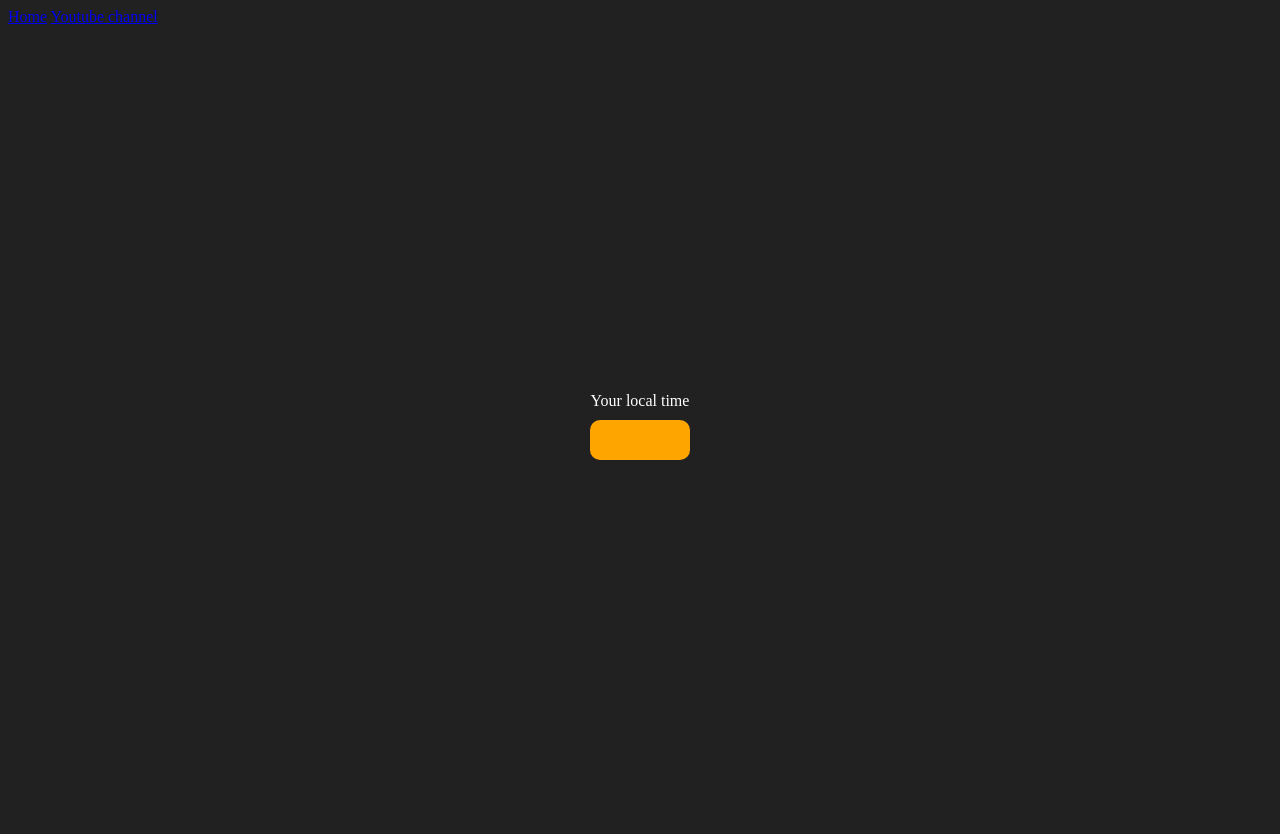
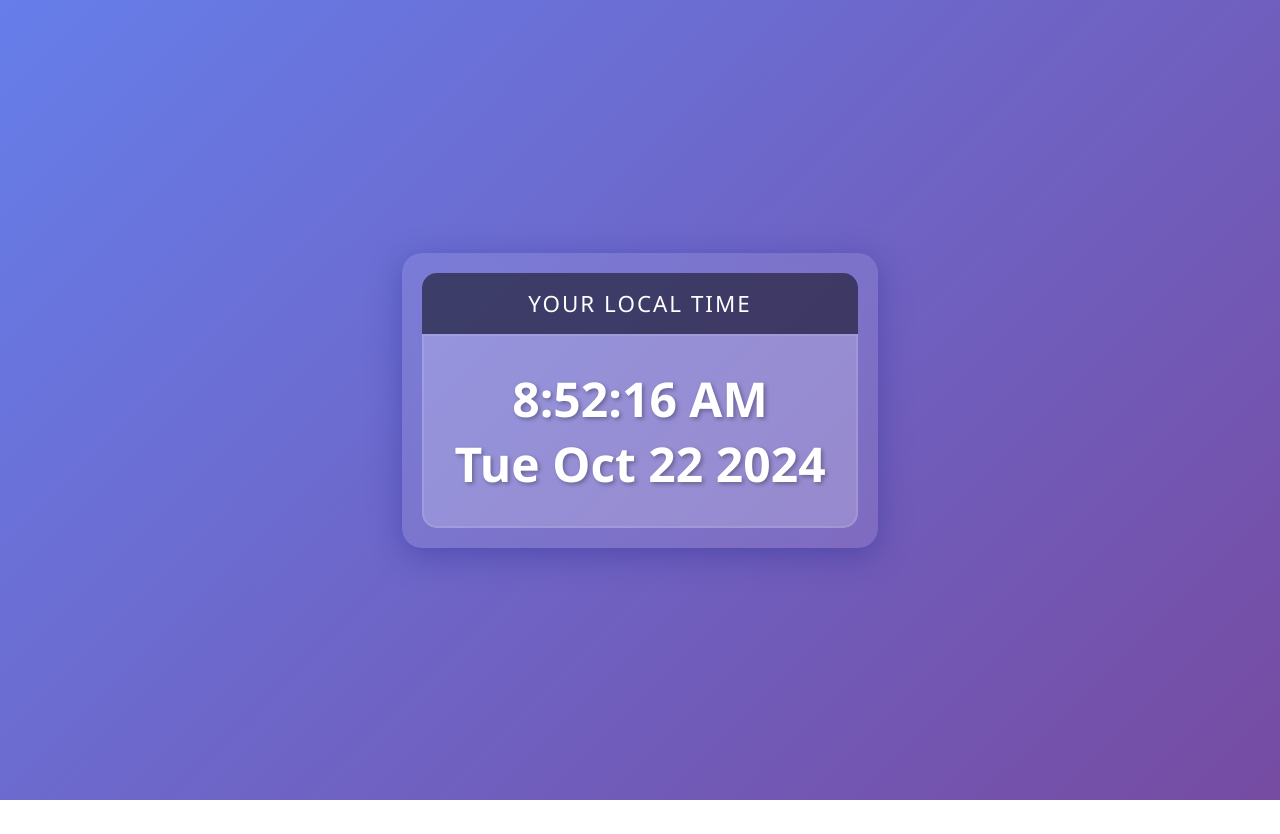
Before and after one commit to prashantbhandary/Js, a plain HTML site: page 9-Digitalclock/index.html in a window 1280 px wide. After the commit the page ends 800 px from the top, so only its background shows below. Drawn offline with Linux system fonts and the light colour scheme.

Commit message:
digital clock.

```diff
--- a/9-Digitalclock/index.html
+++ b/9-Digitalclock/index.html
@@ -4,36 +4,10 @@
     <meta charset="UTF-8" />
     <meta name="viewport" content="width=device-width, initial-scale=1.0" />
     <meta http-equiv="X-UA-Compatible" content="ie=edge" />
-    <link rel="stylesheet" type="text/css" href="../styles.css" />
+    <link rel="stylesheet" href="style.css">
     <title>Your Local Time</title>
-    <style>
-      body {
-        background-color: #212121;
-        color: #fff;
-      }
-      .center {
-        display: flex;
-        height: 100vh;
-        justify-content: center;
-        align-items: center;
-        flex-direction: column;
-      }
-      #clock {
-        font-size: 40px;
-        background-color: orange;
-        padding: 20px 50px;
-        margin-top: 10px;
-        border-radius: 10px;
-      }
-    </style>
   </head>
   <body>
-    <nav>
-      <a href="/" aria-current="page">Home</a>
-      <a target="_blank" href="https://www.youtube.com/@chaiaurcode"
-        >Youtube channel</a
-      >
-    </nav>
     <div class="center">
       <div id="banner"><span>Your local time</span></div>
       <div id="clock"></div>
--- a/9-Digitalclock/script.js
+++ b/9-Digitalclock/script.js
@@ -0,0 +1,14 @@
+const clock= document.getElementById("clock")
+
+// document.querySelector("#clock")
+
+function update(){
+    let date =new Date()
+    const timeString  = date.toLocaleTimeString();
+    const dateString  = date.toDateString();
+
+    clock.innerHTML = ` ${timeString} <br> ${dateString}`
+
+}
+setInterval(update,1000)
+update(); // Initial call to display time immediately
--- /dev/null
+++ b/9-Digitalclock/style.css
@@ -0,0 +1,64 @@
+body {
+    font-family: 'Segoe UI', Tahoma, Geneva, Verdana, sans-serif;
+    background: linear-gradient(135deg, #667eea 0%, #764ba2 100%);
+    margin: 0;
+    padding: 0;
+    display: flex;
+    justify-content: center;
+    align-items: center;
+    height: 100vh;
+    color: #ffffff;
+  }
+
+  .center {
+    text-align: center;
+    background: rgba(255, 255, 255, 0.1);
+    backdrop-filter: blur(10px);
+    border-radius: 20px;
+    padding: 20px;
+    box-shadow: 0 8px 32px 0 rgba(31, 38, 135, 0.37);
+  }
+
+  #banner {
+    background-color: rgba(0, 0, 0, 0.5);
+    color: #ffffff;
+    padding: 15px 30px;
+    border-radius: 15px 15px 0 0;
+    font-size: 1.4em;
+    font-weight: 300;
+    letter-spacing: 2px;
+    text-transform: uppercase;
+  }
+
+  #clock {
+    background-color: rgba(255, 255, 255, 0.2);
+    border: 2px solid rgba(255, 255, 255, 0.1);
+    border-radius: 0 0 15px 15px;
+    padding: 30px;
+    font-size: 3em;
+    font-weight: bold;
+    color: #ffffff;
+    text-shadow: 2px 2px 4px rgba(0, 0, 0, 0.3);
+    transition: all 0.3s ease;
+  }
+
+  #clock:hover {
+    transform: scale(1.05);
+    box-shadow: 0 0 20px rgba(255, 255, 255, 0.5);
+  }
+
+  @media (max-width: 600px) {
+    .center {
+      width: 80%;
+    }
+
+    #banner {
+      font-size: 1.2em;
+      padding: 10px 20px;
+    }
+
+    #clock {
+      font-size: 2em;
+      padding: 20px;
+    }
+  }
```
